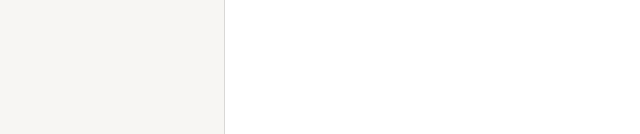
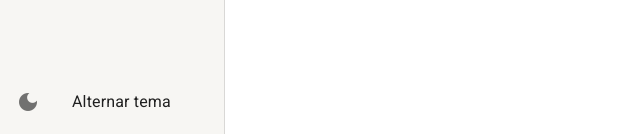
Before and after one commit to MarinaGV93/React-MaterialUI, a React (Create React App) app: page /pagina-inicial in a window 1280 px wide. Shown: the part 666-800 px from the top of the page, without its empty margins (0-640 px from the left). Built offline with nearby package versions, Linux system fonts and the light colour scheme.

Commit message:
Configurando troca de tema dark e light

```diff
--- a/src/shared/components/menu-lateral/MenuLateral.tsx
+++ b/src/shared/components/menu-lateral/MenuLateral.tsx
@@ -14,6 +14,7 @@
 } from "@mui/material";
 import { useDrawerContext } from "../../contexts";
 import { useMatch, useNavigate, useResolvedPath } from "react-router-dom";
+import { useAppThemeContext } from "./../../contexts/ThemeContext";
 
 interface IMenuLateralProps {
   // Filho = AppRoutes
@@ -90,6 +91,8 @@
   // Contexto
   const { isDrawerOpen, toggleDrawerOpen, drawerOptions } = useDrawerContext();
 
+  // Para ferramentas do tema
+  const { toggleTheme } = useAppThemeContext();
   return (
     <>
       {/* Menu lateral */}
@@ -148,6 +151,17 @@
               ))}
             </List>
           </Box>
+
+          <Box>
+            <List component="nav">
+              <ListItemButton onClick={toggleTheme}>
+                <ListItemIcon>
+                  <Icon>dark_mode</Icon>
+                </ListItemIcon>
+                <ListItemText primary="Alternar tema" />
+              </ListItemButton>
+            </List>
+          </Box>
         </Box>
       </Drawer>
 
--- a/src/shared/themes/Dark.ts
+++ b/src/shared/themes/Dark.ts
@@ -5,6 +5,8 @@
 export const DarkTheme = createTheme({
   // Cor
   palette: {
+    // Algumas partes já muda as cores para ter contraste com o tema escuro
+    mode: "dark",
     // Primaria - coisas com mais destaque
     primary: {
       main: yellow[700], // Intensidade
@@ -41,4 +43,11 @@
       paper: "#303134",
     },
   },
+  // Específico para os componentes de tipografia
+  typography: {
+    // Todas as variantes
+    allVariants: {
+      color: "white",
+    },
+  },
 });
```
